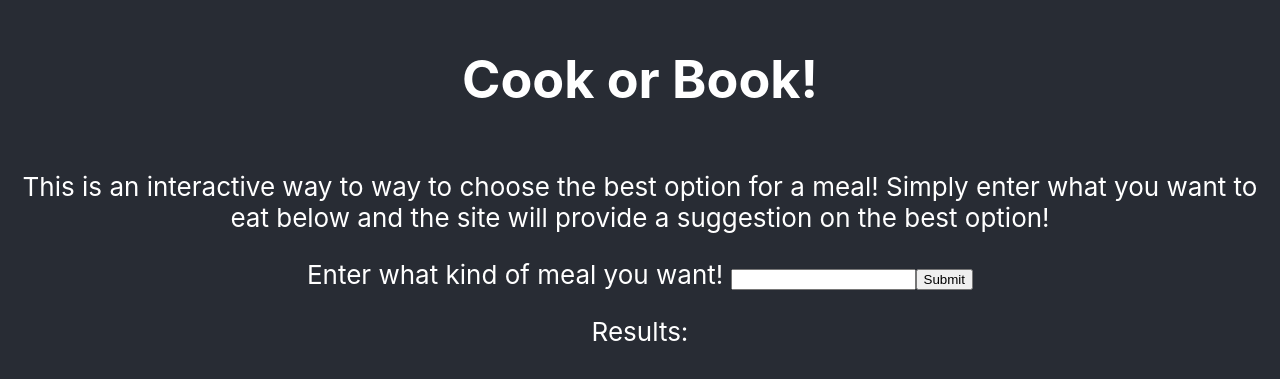
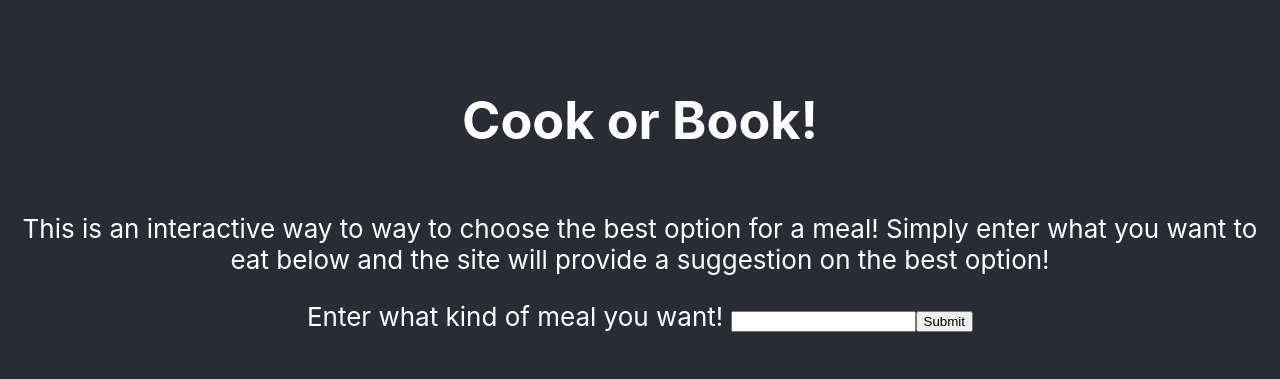
Before and after one commit to codecofee19/cookorbook, a React (Create React App) app: page / in a window 1280 px wide. Shown: the part 207-586 px from the top of the page. Built offline with nearby package versions, Linux system fonts and the light colour scheme.

Commit message:
created basic ui and added some functionality

```diff
--- a/src/AddMeal.js
+++ b/src/AddMeal.js
@@ -1,9 +1,43 @@
+import { useState } from "react";
+
 const AddMeal = function() {
-    return ( <form>
-        <label for="meal">Enter what kind of meal you want! </label>
-        <input type="text" id="meal" name="meal"/>
+    const emptyresult = {meal:"",};
+
+    const [query, setQuery] = useState("");
+
+    const [result, setResult] = useState(emptyresult)
+
+    const mealMaps = {
+     "spaghetti": ["spaghetti", "pasta sauce"],
+     "cheeseburger": ["buns","ground beef", "lettuce", "onion", "sliced cheese"],
+     "bbq": ["brisket"],
+     "taco": ["ground beef", "taco shells", "lettuce", "salsa", "shredded cheese", "roma tomato"],
+     "sandwhich": ["bread", "lettuce", "tomato"],
+    }
+
+
+    const generateMeal = function(result) {
+    const {meal} = result;
+    console.log(meal.split(" "));
+    }
+
+
+
+    const handleSubmit = function (event) {
+        event.preventDefault();
+        let newresult = {meal:query};
+        generateMeal(newresult);
+        setResult((result) => ({...result, ...newresult}))
+    }
+
+
+
+    return ( <form
+        onSubmit={handleSubmit}>
+        <label htmlFor="meal">Enter what kind of meal you want! </label>
+        <input type="text" id="meal" name="meal" value={query} onChange={(e) => setQuery(e.target.value)}/>
         <input type="submit" id="submitmeal" name="submitmeal"/>
-        <p>Results:</p>
+        {result.meal && <p>Results: {result.meal}</p>}
         </form>);
 }
 
```
